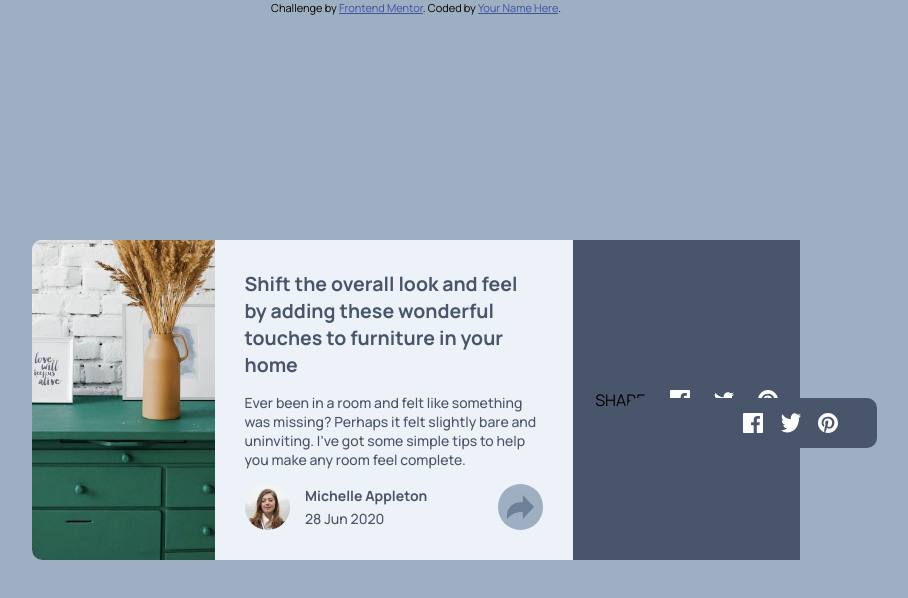
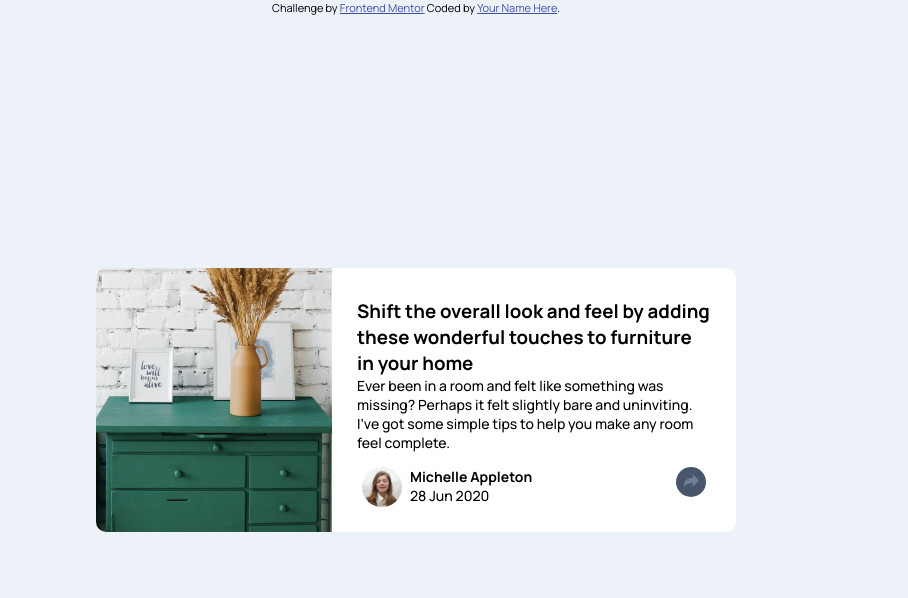
Before and after one commit to iyraa/article-preview-component, a plain HTML site: page index.html in a window 1280 px wide. Shown: the whole page, without its empty margins (224-1132 px from the left). Drawn offline with Linux system fonts and the light colour scheme.

Commit message:
Responsive design

```diff
--- a/index.html
+++ b/index.html
@@ -3,7 +3,6 @@
   <head>
     <meta charset="UTF-8" />
     <meta name="viewport" content="width=device-width, initial-scale=1.0" />
-    <!-- displays site properly based on user's device -->
 
     <link
       rel="icon"
@@ -21,11 +20,17 @@
     <title>Frontend Mentor | Article preview component</title>
   </head>
   <body>
-    <div class="container">
-      <div class="left-container">
+    <!-- Center container -->
+    <main class="container">
+      <!-- Left column with image-->
+      <section class="col-left">
         <img src="/images/drawers.jpg" alt="drawer.jpg" />
-      </div>
-      <div class="right-container">
+      </section>
+
+      <!-- Right column -->
+      <section class="col-right">
+        <!-- Description -->
+        <article>
           <h1>
             Shift the overall look and feel by adding these wonderful touches to
             furniture in your home
@@ -36,45 +41,62 @@
             felt slightly bare and uninviting. I’ve got some simple tips to help
             you make any room feel complete.
           </p>
+        </article>
 
-        <div class="bottom-container">
-          <div class="profile">
+        <!-- Bottom part of column right -->
+        <!-- Profile details and share button will go here-->
+        <footer class="container-footer">
+          <!-- Profile details -->
+          <!-- Disappear in mobile size-->
+          <section class="profile">
             <img src="/images/avatar-michelle.jpg" alt="michelle.jpg" />
 
-            <div class="info">
+            <article>
               <p class="bold">Michelle Appleton</p>
               <p>28 Jun 2020</p>
-            </div>
-          </div>
+            </article>
+          </section>
 
-          <div class="share">
+          <button id="share-btn">
             <img src="/images/icon-share.svg" alt="share.svg" />
-          </div>
-
-          <div class="share-pop-out">
+          </button>
+        </footer>
+        <!-- Share section -->
+        <!-- Pop up when click share btn -->
+        <!-- remove display and place in right col in mobile view-->
+        <section class="share-pop-out appear">
             <span>SHARE</span>
             <img src="/images/icon-facebook.svg" alt="icon-facebook" />
             <img src="/images/icon-twitter.svg" alt="icon-twitter" />
             <img src="/images/icon-pinterest.svg" alt="icon-pinterest" />
-          </div>
+          </button>
+        </section>
+
+        <!-- arrow for pop up -->
         <div class="arrow-down"></div>
-        </div>
-        <div class="arrow-down"></div>
-      </div>
-      <div class="alt-bot">
+
+        <footer class="share-footer">
+          <article>
             <span>SHARE</span>
             <img src="/images/icon-facebook.svg" alt="icon-facebook" />
             <img src="/images/icon-twitter.svg" alt="icon-twitter" />
             <img src="/images/icon-pinterest.svg" alt="icon-pinterest" />
-      </div>
-    </div>
+          </article>
 
-    <div class="attribution">
+          <button id="share-btn-bottom">
+            <img src="/images/icon-share.svg" alt="share.svg" />
+          </button>
+        </footer>
+      </section>
+    </main>
+
+    <footer class="attribution">
       Challenge by
       <a href="https://www.frontendmentor.io?ref=challenge" target="_blank"
         >Frontend Mentor</a
-      >. Coded by <a href="#">Your Name Here</a>.
-    </div>
+      >
+      Coded by <a href="#">Your Name Here</a>.
+    </footer>
 
     <script src="script.js"></script>
   </body>
--- a/script.js
+++ b/script.js
@@ -0,0 +1,21 @@
+const shareBtn = document.getElementById("share-btn");
+const sharePopOut = document.querySelector(".share-pop-out");
+const arrowDown = document.querySelector(".arrow-down");
+
+// Add a click event listener to toggle appear class
+shareBtn.addEventListener("click", () => {
+  // Remove the attached class
+  sharePopOut.classList.toggle("flex");
+  arrowDown.classList.toggle("flex");
+});
+
+window.addEventListener("resize", () => {
+  if (window.innerWidth <= 600) {
+    sharePopOut.classList.remove("flex");
+    arrowDown.classList.remove("flex");
+  }
+});
+
+if (window.innerWidth <= 600) {
+  document.getElementById("share-pop-out").classList.remove("flex");
+}
--- a/styles/style.css
+++ b/styles/style.css
@@ -1,7 +1,8 @@
 :root {
-  --main-bg-color: hsl(212, 23%, 69%);
-  --div-bg-color: hsl(210, 46%, 95%);
-  --font-color: hsl(217, 19%, 35%);
+  --dark-grayish-blue: hsl(217, 19%, 35%);
+  --desaturated-dark-blue: hsl(214, 17%, 51%);
+  --grayish-blue-color: hsl(212, 23%, 69%);
+  --light-grayish-blue: hsl(210, 46%, 95%);
 }
 
 * {
@@ -11,7 +12,7 @@
 }
 
 body {
-  background-color: var(--main-bg-color);
+  background-color: var(--light-grayish-blue);
   font-family: "Manrope", sans-serif;
 }
 
@@ -33,24 +34,31 @@ p {
   color: hsl(228, 45%, 44%);
 }
 
+.bold {
+  font-weight: bold;
+}
+
 .container {
+  /* Flex display to change row to col for mobile */
   display: flex;
   flex-direction: row;
-  width: 60%;
-  height: fit-content;
+  width: 50%;
   max-height: 80%;
   max-width: 80%;
+
+  /* center container */
   margin: auto;
   position: absolute;
   left: 50%;
   top: 50%;
   transform: translate(-50%, -50%);
+
+  /* Container style */
   border-radius: 10px;
-  background-color: var(--div-bg-color);
-  overflow: visible;
+  background-color: white;
 }
 
-.left-container > img {
+.col-left > img {
   display: block;
   width: 100%;
   height: 100%;
@@ -58,93 +66,100 @@ p {
   border-radius: 10px 0 0 10px;
 }
 
-.right-container {
-  font-size: small;
-  padding: 30px;
+.col-right {
   color: var(--font-color);
   display: flex;
   flex-direction: column;
   justify-content: space-evenly;
 }
 
-.right-container > h1 {
-  font-size: 1.5em;
-  padding-bottom: 15px;
+.col-right > article {
+  padding: 30px 25px 10px;
 }
 
-.right-container > p {
-  padding-bottom: 15px;
-}
-
-.bottom-container {
-  align-items: center;
+/* container footer */
+.container-footer {
+  padding: 5px 30px;
   display: flex;
   justify-content: space-between;
-}
-
-.alt-bot {
-  display: flex;
-  background-color: var(--font-color);
-  width: 100%;
-  display: flex;
-  justify-content: space-around;
-  align-items: center;
-  padding: 10px;
+  overflow: visible;
 }
 
 .profile {
   display: flex;
+  padding-bottom: 20px;
 }
 
 .profile > img {
-  width: 3.5em;
-  height: 3.5em;
+  width: 40px;
+  height: 40px;
   border-radius: 50%;
 }
 
-.info {
-  display: block;
-  padding: 0 15px;
+.profile > article {
+  padding-left: 8px;
 }
 
-.info p {
-  padding: 2px 0;
+#share-btn {
+  width: 30px;
+  height: 30px;
+  border: none;
+  border-radius: 50%;
+  background-color: var(--dark-grayish-blue);
 }
 
-.bold {
-  font-weight: bold;
+/* share footer only appear on below 550px */
+.share-pop-out {
+  background-color: var(--dark-grayish-blue);
+  display: none;
+  justify-content: space-around;
+  padding: 15px;
+  color: white;
+  letter-spacing: 2px;
+  border-radius: 5px;
+  position: absolute;
+  width: 250px;
+  bottom: 35%;
+  right: -15%;
+  transition: bottom 0.3s ease, right 0.3s;
 }
 
-.share {
-  background-color: var(--main-bg-color);
-  width: 3.5em;
-  height: 3.5em;
-  border-radius: 50%;
+.share-pop-out.flex {
   display: flex;
-  justify-content: center;
-  align-items: center
 }
 
-.share > img {
-  fill: var(--div-bg-color);
-  width: 60%;
+.share-footer {
+  background-color: var(--dark-grayish-blue);
+  display: none;
+  justify-content: space-between;
+  margin-top: 10px;
+  padding: 15px;
+  color: white;
+  letter-spacing: 2px;
 }
 
-.share-pop-out {
-  overflow: visible;
-  background-color: var(--font-color);
+.share-footer > article {
   display: flex;
+  width: 70%;
   justify-content: space-around;
-  width: 250px;
-  padding: 15px 30px;
-  border-radius: 10px;
-  letter-spacing: 0.3em;
-  position: absolute;
-  bottom: 35%;
-  right: -10%;
+  font-size: 15px;
+}
+
+.share-footer > article > img {
+  width: 20px;
+  height: 20px;
+}
+
+#share-btn-bottom {
+  width: 25px;
+  height: 25px;
+  border: none;
+  border-radius: 50%;
+  background-color: var(--light-grayish-blue);
 }
 
 .arrow-down {
+  display: none;
   width: 0;
   height: 0;
   border-left: 20px solid transparent;
@@ -152,32 +167,37 @@ p {
   border-top: 20px solid hsl(217, 19%, 35%);
   position: absolute;
   bottom: 30%;
-  right: 5%;
+  right: 4%;
+  transition: bottom 0.3s ease, right 0.3s ease;
+}
+
+.arrow-down.flex {
+display: flex;
 }
 
 @media screen and (max-width: 1100px) {
-.share-pop-out {
+.appear {
   bottom: 30%;
   right: -15%;
 }
 
 .arrow-down {
-  bottom: 26%;
-  right: 7%;
+  bottom: 25%;
+  right: 5%;
 }
 
 }
-@media screen and (max-width: 550px) {
+@media screen and (max-width: 600px) {
   .container {
     flex-direction: column;
     overflow: hidden;
   }
 
-  .bottom-container {
+  .container-footer, .share-pop-out, .arrow-down {
     display: none;
   }
 
-  .alt-bot {
+  .share-footer {
     display: flex;
   }
 }
```
Lines whose indentation alone changed are shown as unchanged.
